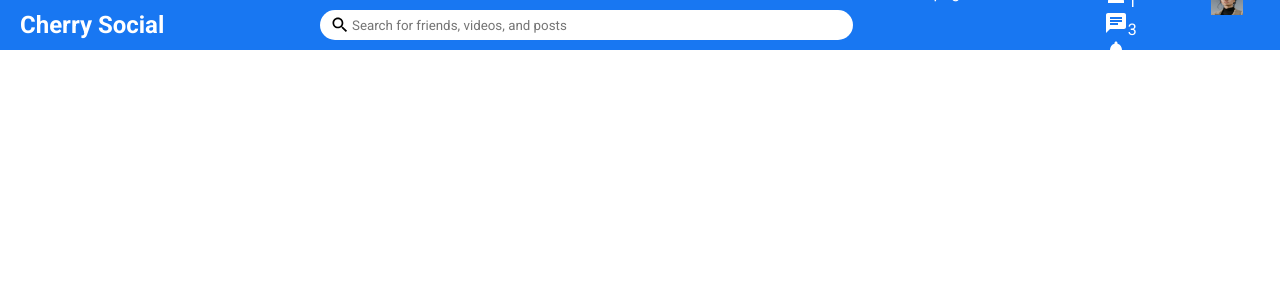
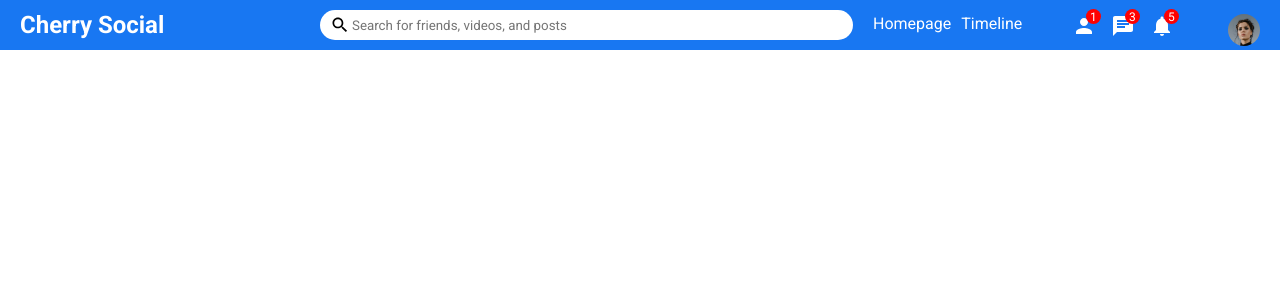
Before and after one commit to constructorlib/Cherry_Social, a React (Vite) app in the folder cherrysocial/: page / in a window 1280 px wide. Shown: the top 300 px of the page. Built offline with nearby package versions, Linux system fonts and the light colour scheme.

Commit message:
done with top, do the problem later on

```diff
--- a/cherrysocial/src/components/Topbar.jsx
+++ b/cherrysocial/src/components/Topbar/Topbar.jsx
@@ -19,7 +19,7 @@ export default function Topbar() {
           </div>
         </div>
         <div className="topbar-right">
-          <div className="t-links">
+          <div className="topbarLinks">
             <span className="topbarLink">Homepage</span>
             <span className="topbarLink">Timeline</span>
           </div>
--- a/cherrysocial/src/components/topbar.css
+++ b/cherrysocial/src/components/Topbar/topbar.css
@@ -21,15 +21,52 @@
   flex: 5;
 }
 .topbar-right {
+  margin-top: 10px; /*stupid fix, maybe ask Azizbek later*/
   flex: 4;
   display: flex;
   align-self: center;
   justify-content: space-around;
   color: white;
 }
+
+.topbarLink {
+  margin-right: 10px;
+  /* margin: 10px 10px; */
+  /* margin: 10px 0 10px 10px; */
+  padding: 0;
+  /* margin-top: 10px !important; */
+  font-size: 16px;
+  cursor: pointer;
+}
+.topbar-icons {
+  display: flex;
+}
+.icon-item {
+  margin-right: 15px;
+  cursor: pointer;
+  position: relative;
+}
+.icon-badge {
+  width: 15px;
+  height: 15px;
+  background-color: red;
+  border-radius: 50%;
+  color: white;
+  position: absolute;
+  top: -5px;
+  right: -5px;
+  display: flex;
+  align-items: center;
+  justify-content: center;
+  font-size: 12px;
+}
 .topbarimg {
+  /* margin-bottom: 20px; */
   width: 32px;
   height: 32px;
+  border-radius: 50%;
+  object-fit: cover;
+  cursor: pointer;
 }
 .searchbox {
   width: 100%;
--- a/cherrysocial/src/pages/home/Home.jsx
+++ b/cherrysocial/src/pages/home/Home.jsx
@@ -1,6 +1,6 @@
 import React from "react";
 import PersonIcon from "@mui/icons-material/Person";
-import Topbar from "../../components/Topbar";
+import Topbar from "../../components/Topbar/Topbar";
 export default function Home() {
   return (
     <>
```
Also changed, not shown: cherrysocial/src/components/Sidebar/Sidebar.jsx (added, +7 -0 lines), cherrysocial/src/components/Sidebar/sidebar.css (added).
